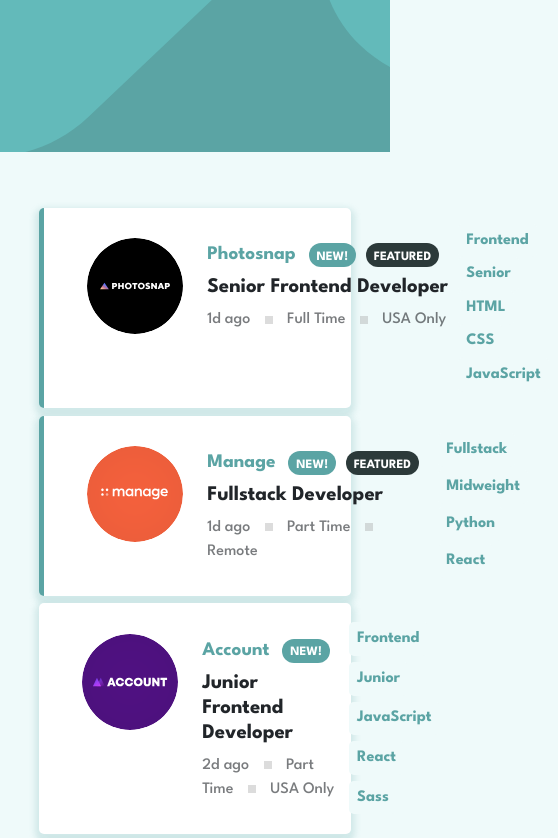
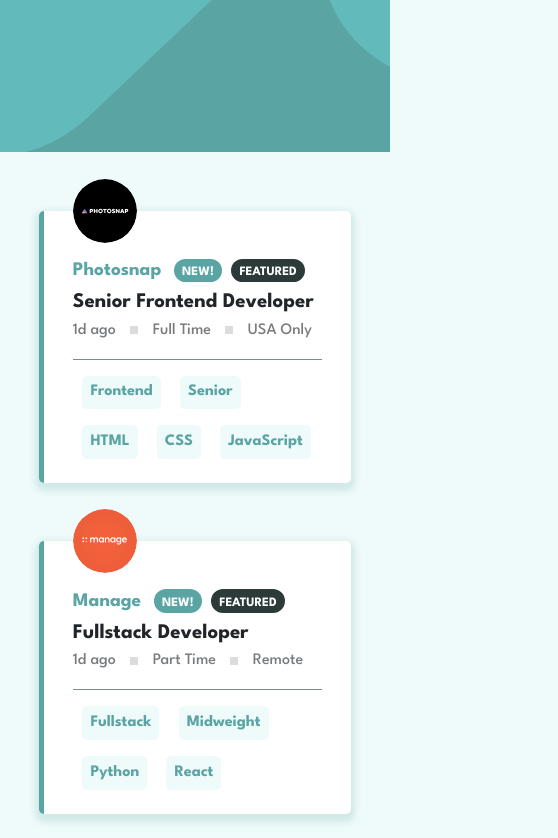
Before and after one commit to adetutudeborah/job-listings-page, a React (Vite) app: page / in a window 390 px wide. Shown: the top 838 px of the page, 558 px wide, since content can reach past the window. Built offline with nearby package versions, Linux system fonts and the light colour scheme; grey boxes are pictures that could not be loaded.

Commit message:
added CSS media queries

```diff
--- a/src/components/JobBoard/JobBoard.css
+++ b/src/components/JobBoard/JobBoard.css
@@ -62,6 +62,7 @@
 .role{
     font-size: 1.3rem;
     font-weight: bold;
+    margin-bottom: 0.2rem;
 }
 
 .role:hover{
@@ -102,3 +103,105 @@
     color: #ffff;
     cursor: pointer;
 }
+
+@media screen and (max-width: 540px) {
+.jobsContainer{
+    position: relative;
+    display: flex;
+    flex-direction: column;
+    background-color: #ffff;
+    padding: 1rem 1.8rem;
+    margin: 15% 10%;
+    border-radius: 5px;
+    box-shadow: var(--box-shadow);
+}
+
+.aboutrole{
+    display: block;
+    padding-top: 0rem;
+    padding-left: 0rem;
+}
+
+.companylogo{
+    position: absolute;
+    top: -2rem;
+    border-radius: 50%;
+    height: auto;
+    width: 4rem;
+}
+
+.roleinfo{
+    margin-left: 0rem;
+    padding-top: 2rem;
+}
+
+.companyname{
+    color: var(--primary-color);
+    font-size: 1.2rem;
+    font-weight: bold;
+    margin-right: 0.8rem;
+}
+
+.company{
+    display: flex;
+    align-items: center;
+}
+
+.new,
+.featured {
+    color: #fff;
+    background-color: var(--primary-color);
+    border-radius: 15px;
+    padding: 0.3rem 0.5rem;
+    font-size: 0.8rem;
+    font-weight: 700;
+    text-transform: uppercase;
+    margin-right: 0.6rem;
+    margin-bottom: 0.5rem;
+    padding-bottom: 0;
+}
+
+.featured {
+    background-color: var(--very-dark-greyish);
+}
+
+.role{
+    font-size: 1.3rem;
+    font-weight: bold;
+    margin-bottom: 0.2rem;
+}
+
+.role:hover{
+    color: var(--primary-color);
+    cursor: pointer;
+}
+
+.rolesubinfo{
+    opacity: 0.6;
+}
+
+.period{
+    height: 0.5rem;
+    width: 0.5rem;
+    margin-right: 0.9rem;
+    margin-left: 0.9rem;
+    opacity: 0.6;
+}
+
+.rolekeywords{
+    border-top: 1px solid var(--dark-greyish);
+    padding-top: 0.5rem;
+    display: flex;
+    flex-wrap: wrap;
+    justify-content: left;
+    align-items: left;
+}
+
+.keyword{
+    margin: 0.5rem 0.6rem;
+    padding: 0.3rem 0.5rem;
+    border-radius: 5px;
+
+}
+
+  }
--- a/src/index.css
+++ b/src/index.css
@@ -9,6 +9,8 @@
   --box-shadow: 0 4px 6px 4px rgba(91,164,164,.2);
   --default-font-family: 'League Spartan', sans-serif;
   --very-dark-greyish: hsl(180, 14%, 20%);
+  --dark-greyish: hsl(180, 8%, 52%);
+
 }
 
 body {
```
